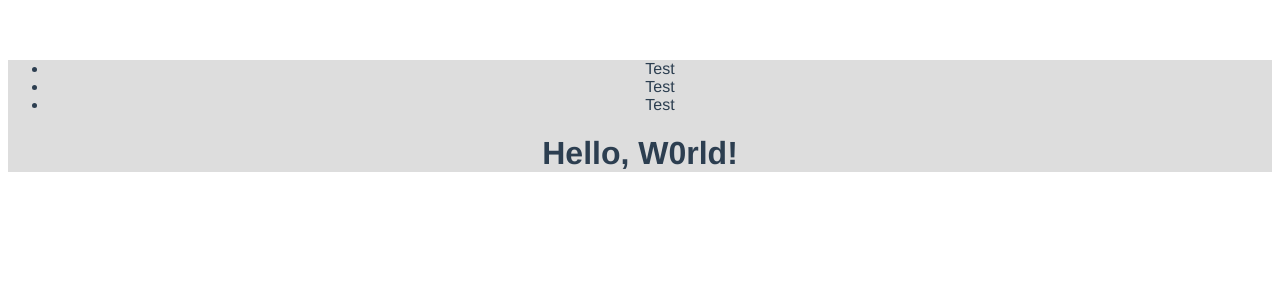
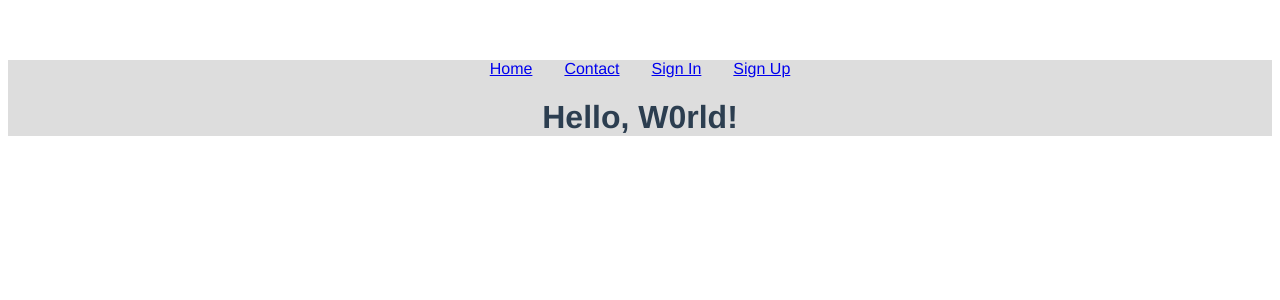
Before and after one commit to jwosborn/Vue-Playground, a Vue app: page / in a window 1280 px wide. Shown: the top 300 px of the page. Built offline with nearby package versions, Linux system fonts and the light colour scheme.

Commit message:
added links to nav bar

```diff
--- a/src/components/Nav.vue
+++ b/src/components/Nav.vue
@@ -1,10 +1,11 @@
 <template>
    <div>
-       <ul>
-           <li>Test</li>
-           <li>Test</li>
-           <li>Test</li>
-       </ul>
+       <nav>
+           <a href='#' class="nav-link"> Home</a>
+           <a href='#' class="nav-link" >Contact</a>
+           <a href='#' class="nav-link" >Sign In</a>
+           <a href='#' class="nav-link" >Sign Up</a>
+       </nav>
     </div>
 </template>
 
@@ -13,3 +14,10 @@ export default {
     name: 'Nav'
 }
 </script>
+
+<style>
+.nav-link {
+    display: inline;
+    padding:0 1em;
+}
+</style>
```
